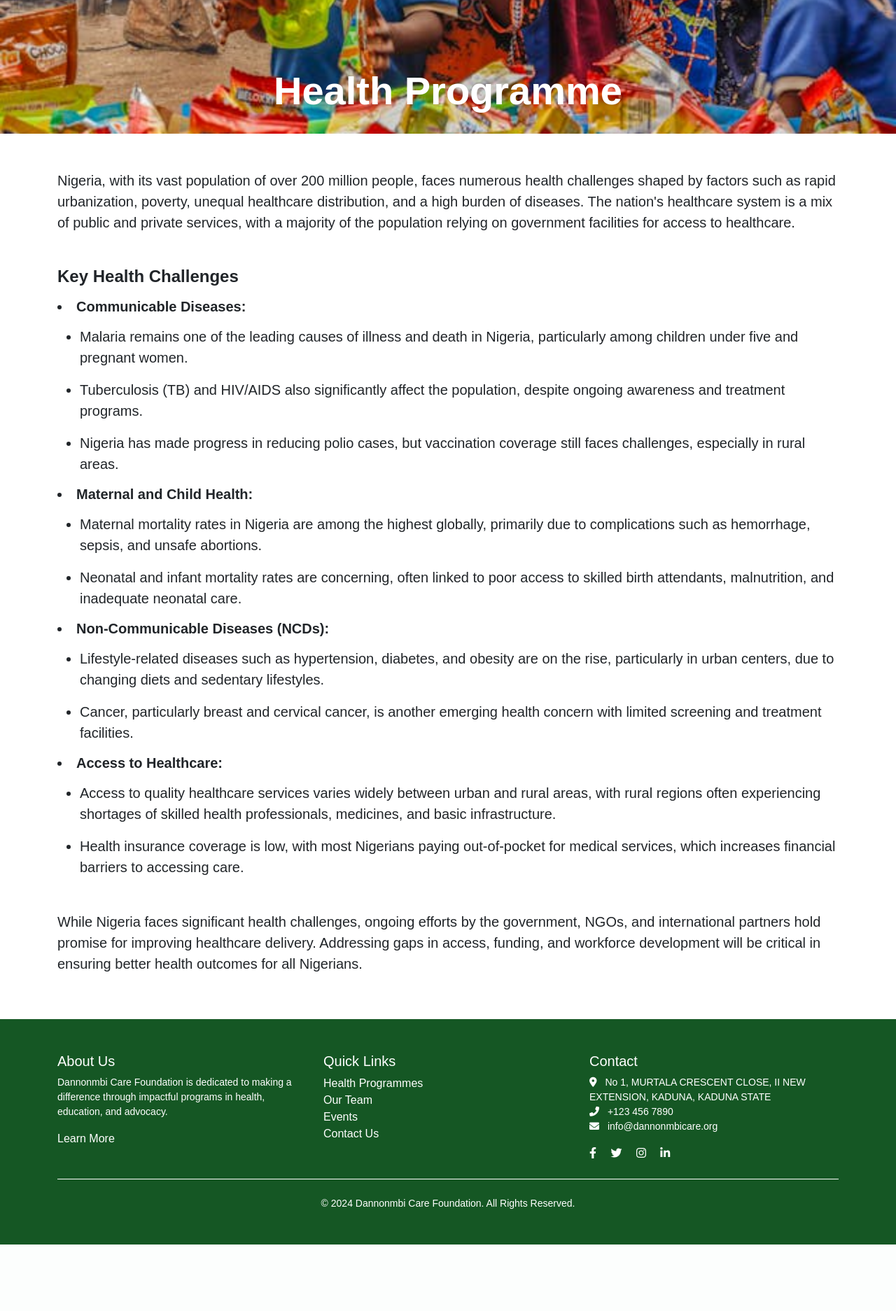
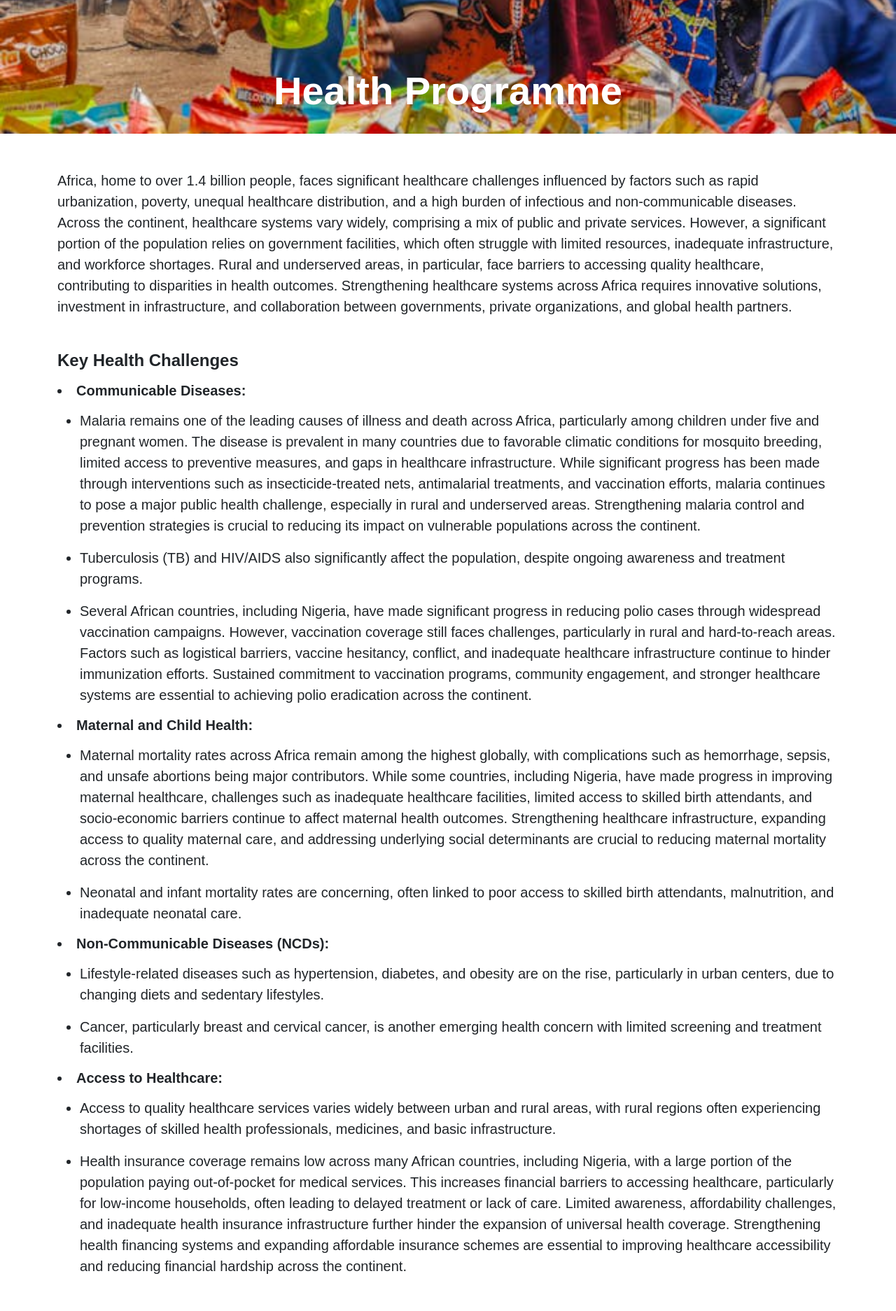
Before and after one commit to Ebung-Gig/donnonmbi-main, a Django app: page /programmes/health/ in a window 1280 px wide. Shown: the part 491-2364 px from the top of the page at 70% size. Before the commit the page ends 2269 px from the top, so only its background shows below. Run offline with Django 5.2, Linux system fonts and the light colour scheme; some libraries are stand-ins or nearby versions; some web fonts are replaced.

Commit message:
Update health_programme.html

```diff
--- a/website/templates/website/health_programme.html
+++ b/website/templates/website/health_programme.html
@@ -29,12 +29,14 @@ DANNONMBI CARE FOUNDATION{% endblock %} {% block content %}
 <section class="py-5">
   <div class="container">
     <p class="lead mt-1">
-      Nigeria, with its vast population of over 200 million people, faces
-      numerous health challenges shaped by factors such as rapid urbanization,
-      poverty, unequal healthcare distribution, and a high burden of diseases.
-      The nation's healthcare system is a mix of public and private services,
-      with a majority of the population relying on government facilities for
-      access to healthcare.
+     Africa, home to over 1.4 billion people, faces significant healthcare challenges influenced by factors such as rapid urbanization,
+      poverty, unequal healthcare distribution, and a high burden of infectious and non-communicable diseases.
+      Across the continent, healthcare systems vary widely, comprising a mix of public and private services. However,
+      a significant portion of the population relies on government facilities, which often struggle with limited resources,
+      inadequate infrastructure, and workforce shortages. Rural and underserved areas, in particular,
+      face barriers to accessing quality healthcare, contributing to disparities in health outcomes.
+      Strengthening healthcare systems across Africa requires innovative solutions, investment in infrastructure,
+      and collaboration between governments, private organizations, and global health partners.
     </p>
 
     <div>
@@ -48,16 +50,16 @@ DANNONMBI CARE FOUNDATION{% endblock %} {% block content %}
       </li>
       <ul class="mt-3">
         <li class="mt-3 lead">
-          Malaria remains one of the leading causes of illness and death in
-          Nigeria, particularly among children under five and pregnant women.
+          Malaria remains one of the leading causes of illness and death across Africa, particularly among children under five and pregnant women. The disease is prevalent in many countries due to favorable climatic conditions for mosquito breeding, limited access to preventive measures, and gaps in healthcare infrastructure. While significant progress has been made through interventions such as insecticide-treated nets, antimalarial treatments, and vaccination efforts, malaria continues to pose a major public health challenge, especially in rural and underserved areas.
+          Strengthening malaria control and prevention strategies is crucial to reducing its impact on vulnerable populations across the continent.
         </li>
         <li class="mt-3 lead">
           Tuberculosis (TB) and HIV/AIDS also significantly affect the
           population, despite ongoing awareness and treatment programs.
         </li>
         <li class="mt-3 lead">
-          Nigeria has made progress in reducing polio cases, but vaccination
-          coverage still faces challenges, especially in rural areas.
+          Several African countries, including Nigeria, have made significant progress in reducing polio cases through widespread vaccination campaigns. However, vaccination coverage still faces challenges, particularly in rural and hard-to-reach areas. Factors such as logistical barriers, vaccine hesitancy, conflict, and inadequate healthcare infrastructure continue to hinder immunization efforts. Sustained commitment to vaccination programs,
+          community engagement, and stronger healthcare systems are essential to achieving polio eradication across the continent.
         </li>
       </ul>
 
@@ -69,9 +71,8 @@ DANNONMBI CARE FOUNDATION{% endblock %} {% block content %}
       </li>
       <ul class="mt-3">
         <li class="mt-3 lead">
-          Maternal mortality rates in Nigeria are among the highest globally,
-          primarily due to complications such as hemorrhage, sepsis, and unsafe
-          abortions.
+          Maternal mortality rates across Africa remain among the highest globally, with complications such as hemorrhage, sepsis, and unsafe abortions being major contributors. While some countries, including Nigeria, have made progress in improving maternal healthcare, challenges such as inadequate healthcare facilities, limited access to skilled birth attendants, and socio-economic barriers continue to affect maternal health outcomes. Strengthening healthcare infrastructure, expanding access to quality maternal care,
+          and addressing underlying social determinants are crucial to reducing maternal mortality across the continent.
         </li>
         <li class="mt-3 lead">
           Neonatal and infant mortality rates are concerning, often linked to
@@ -108,18 +109,14 @@ DANNONMBI CARE FOUNDATION{% endblock %} {% block content %}
           skilled health professionals, medicines, and basic infrastructure.
         </li>
         <li class="mt-3 lead">
-          Health insurance coverage is low, with most Nigerians paying
-          out-of-pocket for medical services, which increases financial barriers
-          to accessing care.
+         Health insurance coverage remains low across many African countries, including Nigeria, with a large portion of the population paying out-of-pocket for medical services. This increases financial barriers to accessing healthcare, particularly for low-income households, often leading to delayed treatment or lack of care. Limited awareness, affordability challenges, and inadequate health insurance infrastructure further hinder the expansion of universal health coverage.
+          Strengthening health financing systems and expanding affordable insurance schemes are essential to improving healthcare accessibility and reducing financial hardship across the continent.
         </li>
       </ul>
 
       <p class="mt-5 lead">
-        While Nigeria faces significant health challenges, ongoing efforts by
-        the government, NGOs, and international partners hold promise for
-        improving healthcare delivery. Addressing gaps in access, funding, and
-        workforce development will be critical in ensuring better health
-        outcomes for all Nigerians.
+        While many African countries face significant health challenges, ongoing efforts by governments, NGOs, and international partners hold promise for improving healthcare delivery across the continent. Addressing gaps in access, funding, and workforce development will be critical to ensuring better health outcomes for all. Strengthening healthcare infrastructure, investing in human resources,
+        and expanding innovative health solutions will play a key role in building resilient and equitable health systems for the future.
       </p>
     </div>
   </div>
```
